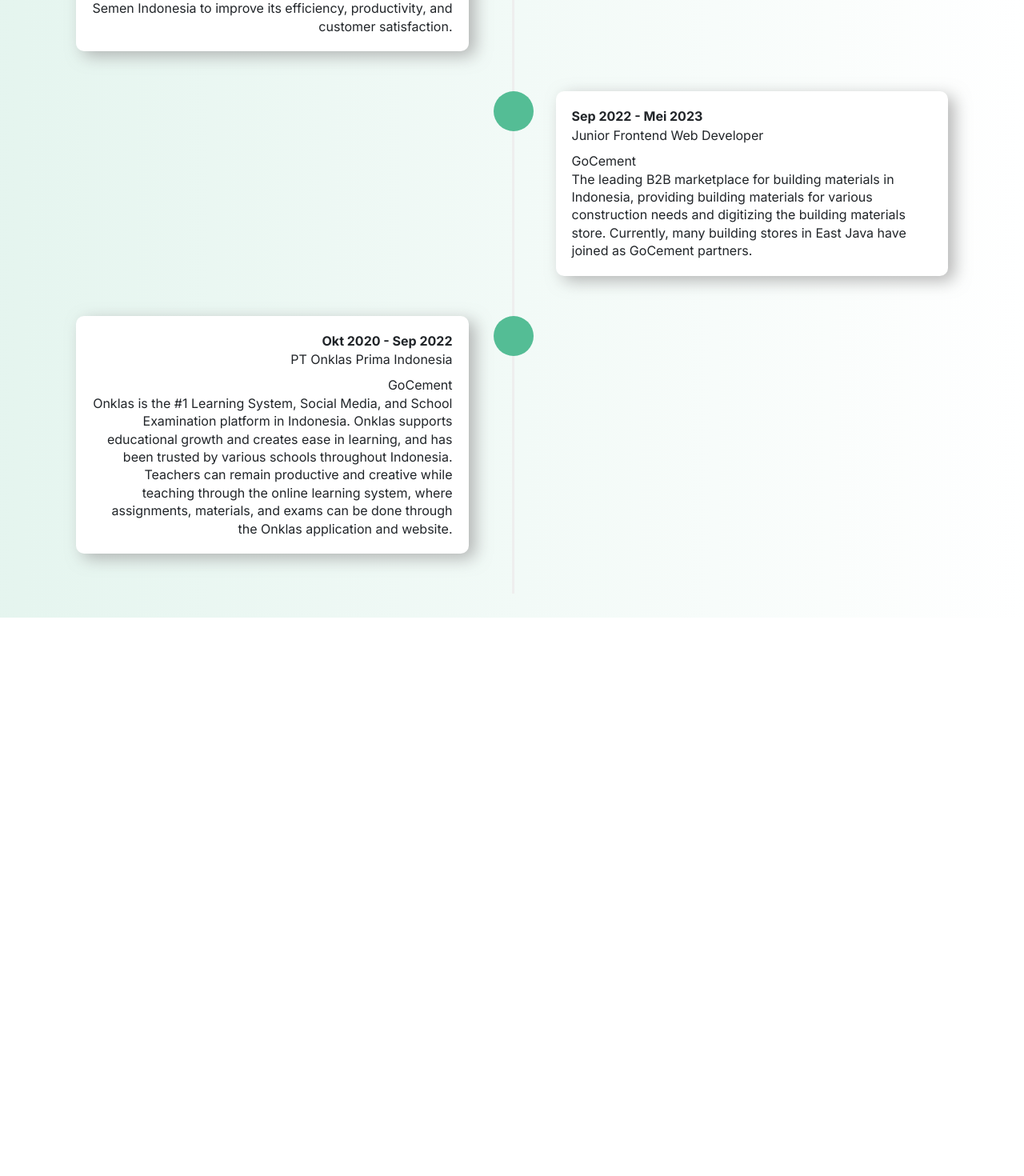
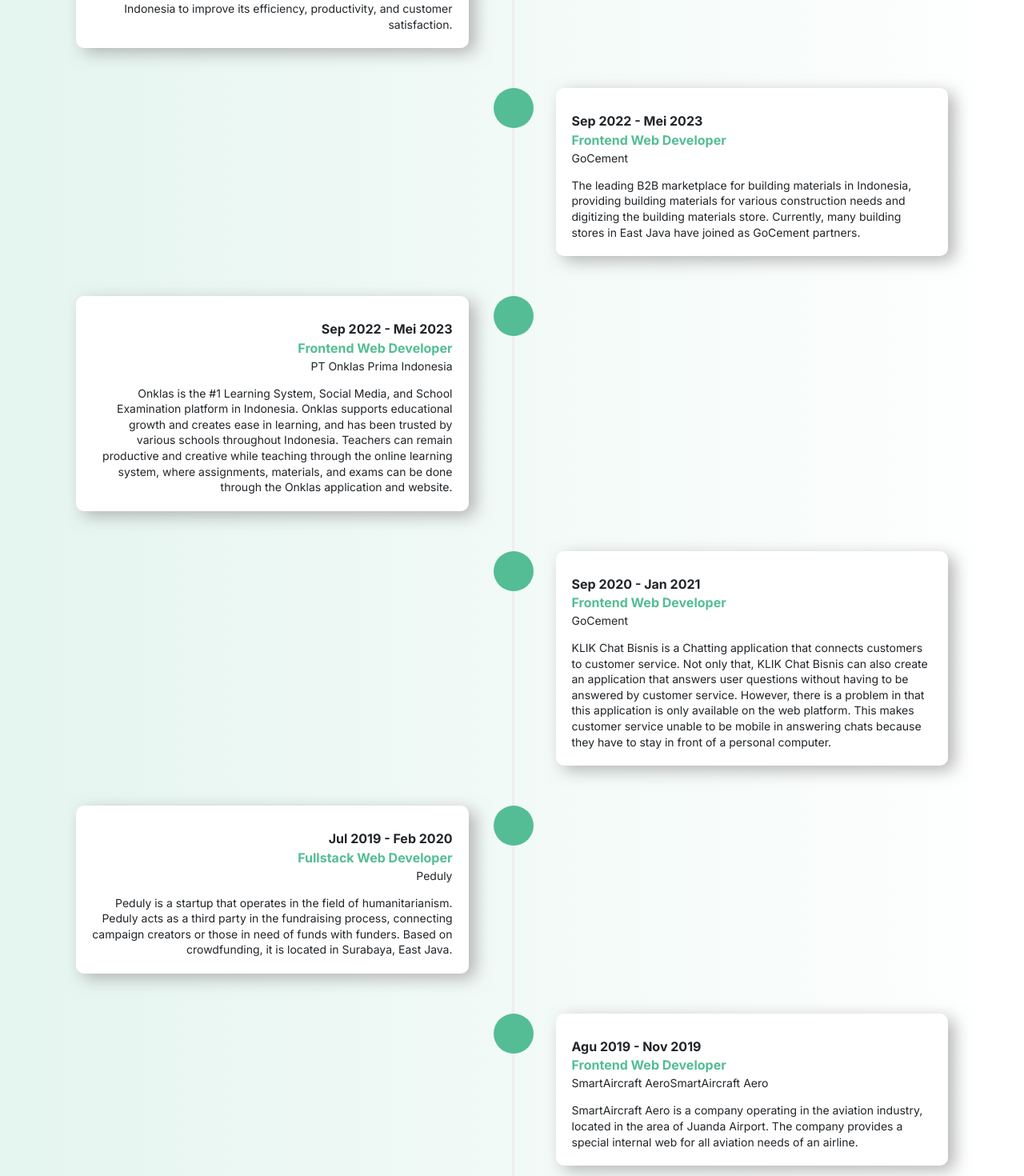
Before and after one commit to Iqbalaulia/my-profile-with-vuejs, a Vue app: page / in a window 1280 px wide. Shown: the part 1720-3190 px from the top of the page at 80% size. Before the commit the page ends 2492 px from the top, so only its background shows below. Built offline with nearby package versions, Linux system fonts and the light colour scheme.

Commit message:
update: experience

```diff
--- a/src/assets/scss/home/experience/_experience.scss
+++ b/src/assets/scss/home/experience/_experience.scss
@@ -122,10 +122,34 @@
 				transition: $timeline-transition;
 				width: 45%;
 
+				.timeline-title {
+					display: flex;
+					align-items: center;
+					justify-content: end;
+					gap: 20px;
+
+					img {
+						width: 80px;
+						border-radius: 4px;
+					}
+				}
+
 				p {
-					font-size: 16px;
+					margin-top: 10px;
+					font-size: 14px;
 					line-height: 1.4;
 					margin-bottom: 0;
+				}
+
+				.timeline-content-company {
+					font-size: 14px;
+					margin-bottom: 14px;
+				}
+
+				.timeline-content-position {
+					margin-bottom: 0 !important;
+					color: $primary;
+					font-weight: bold;
 				}
 
 				.timeline-content-date {
--- a/src/components/home/experiences/index.vue
+++ b/src/components/home/experiences/index.vue
@@ -16,8 +16,10 @@
 					<div class="timeline-icon"> </div>
 					<div class="timeline-content">
 						<p class="timeline-content-date">Sep 2021 - Now</p>
-						<label for="">Frontend Web Developer</label>
-						<div class="company"
+						<label for="" class="timeline-content-position"
+							>Frontend Web Developer</label
+						>
+						<div class="timeline-content-company"
 							>PT Sinergi Informatika Semen Indonesia (SISI)</div
 						>
 						<p>
@@ -35,8 +37,10 @@
 					<div class="timeline-icon"> </div>
 					<div class="timeline-content right">
 						<p class="timeline-content-date">Sep 2022 - Mei 2023</p>
-						<label for="">Junior Frontend Web Developer</label>
-						<div class="company">GoCement</div>
+						<label for="" class="timeline-content-position"
+							>Frontend Web Developer
+						</label>
+						<div class="timeline-content-company">GoCement </div>
 						<p>
 							The leading B2B marketplace for building materials in Indonesia,
 							providing building materials for various construction needs and
@@ -49,9 +53,13 @@
 				<div class="timeline-item">
 					<div class="timeline-icon"> </div>
 					<div class="timeline-content">
-						<p class="timeline-content-date">Okt 2020 - Sep 2022</p>
-						<label for="">PT Onklas Prima Indonesia</label>
-						<div class="company">GoCement</div>
+						<p class="timeline-content-date">Sep 2022 - Mei 2023</p>
+						<label for="" class="timeline-content-position"
+							>Frontend Web Developer
+						</label>
+						<div class="timeline-content-company"
+							>PT Onklas Prima Indonesia
+						</div>
 						<p
 							>Onklas is the #1 Learning System, Social Media, and School
 							Examination platform in Indonesia. Onklas supports educational
@@ -63,6 +71,63 @@
 						>
 					</div>
 				</div>
+
+				<div class="timeline-item">
+					<div class="timeline-icon"> </div>
+					<div class="timeline-content right">
+						<p class="timeline-content-date">Sep 2020 - Jan 2021</p>
+						<label for="" class="timeline-content-position"
+							>Frontend Web Developer
+						</label>
+						<div class="timeline-content-company">GoCement </div>
+						<p>
+							KLIK Chat Bisnis is a Chatting application that connects customers
+							to customer service. Not only that, KLIK Chat Bisnis can also
+							create an application that answers user questions without having
+							to be answered by customer service. However, there is a problem in
+							that this application is only available on the web platform. This
+							makes customer service unable to be mobile in answering chats
+							because they have to stay in front of a personal computer.</p
+						>
+					</div>
+				</div>
+
+				<div class="timeline-item">
+					<div class="timeline-icon"> </div>
+					<div class="timeline-content">
+						<p class="timeline-content-date">Jul 2019 - Feb 2020</p>
+						<label for="" class="timeline-content-position"
+							>Fullstack Web Developer
+						</label>
+						<div class="timeline-content-company">Peduly </div>
+						<p
+							>Peduly is a startup that operates in the field of
+							humanitarianism. Peduly acts as a third party in the fundraising
+							process, connecting campaign creators or those in need of funds
+							with funders. Based on crowdfunding, it is located in Surabaya,
+							East Java.</p
+						>
+					</div>
+				</div>
+
+				<div class="timeline-item">
+					<div class="timeline-icon"> </div>
+					<div class="timeline-content right">
+						<p class="timeline-content-date">Agu 2019 - Nov 2019</p>
+						<label for="" class="timeline-content-position"
+							>Frontend Web Developer
+						</label>
+						<div class="timeline-content-company"
+							>SmartAircraft AeroSmartAircraft Aero
+						</div>
+						<p>
+							SmartAircraft Aero is a company operating in the aviation
+							industry, located in the area of Juanda Airport. The company
+							provides a special internal web for all aviation needs of an
+							airline.
+						</p>
+					</div>
+				</div>
 			</div>
 		</div>
 	</div>
```
Also changed, not shown: src/assets/images/logo/logo_gocement.jpeg (added), src/assets/images/logo/logo_sisi.jpeg (added).
